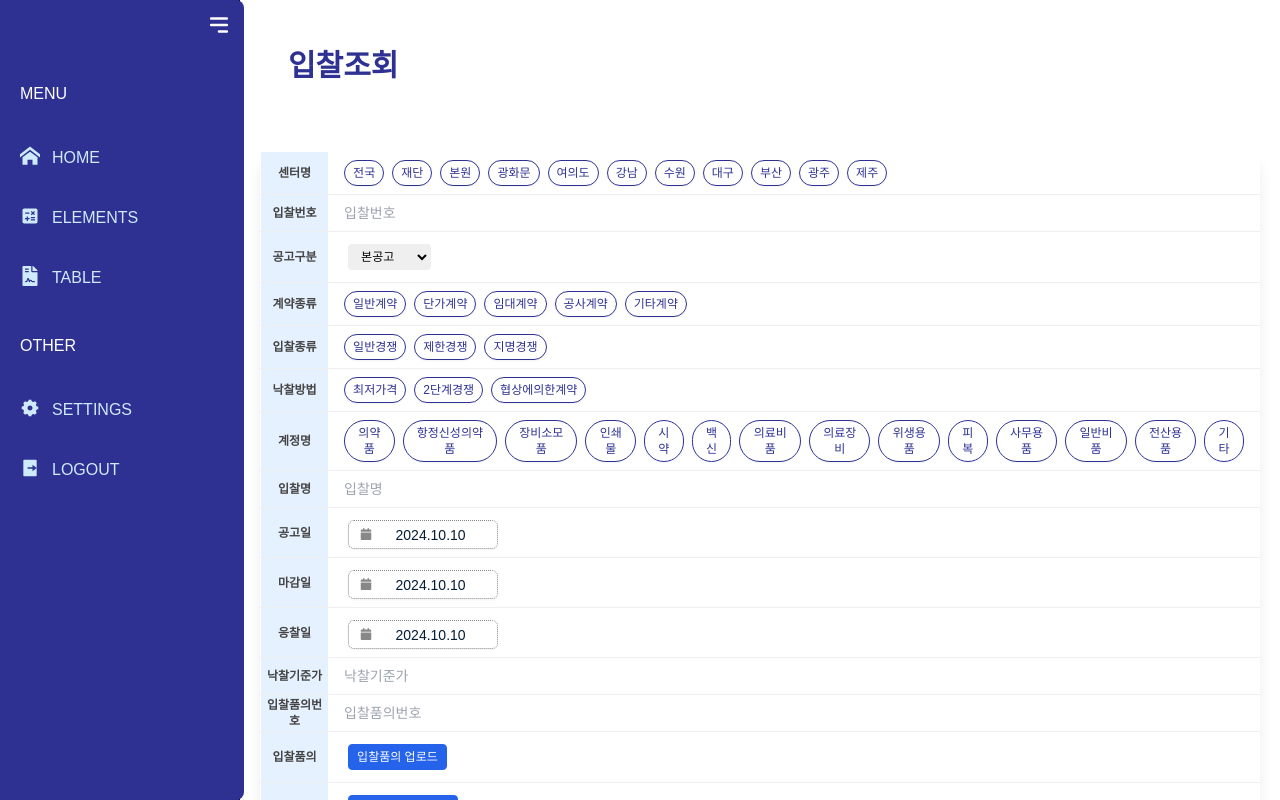
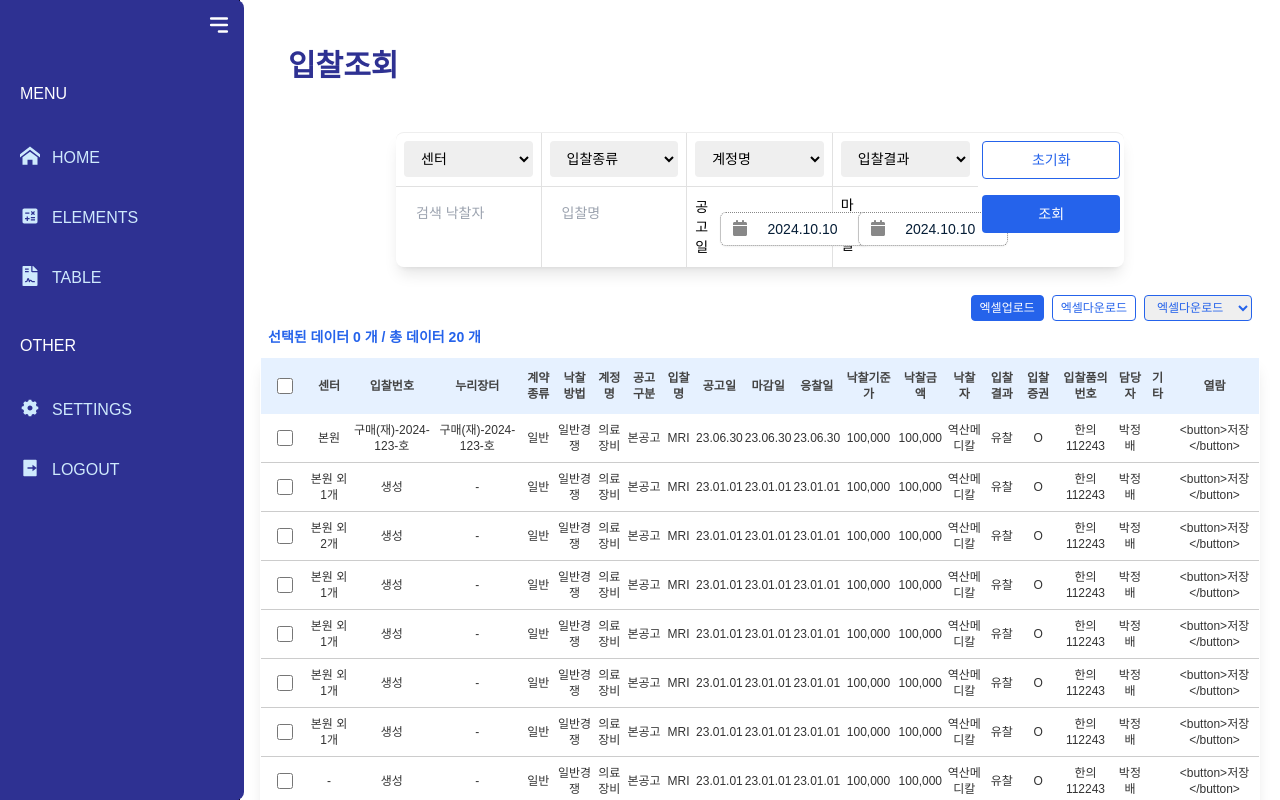
Before and after one commit to Hyeyeon-Ko/pur-ui2, a Next.js app: page /menu1 in a window 1280 px wide. Built offline with nearby package versions, Linux system fonts and the light colour scheme.

Commit message:
Feat: 화면 디자인 수정

```diff
--- a/app/(sidebar)/menu1/page.tsx
+++ b/app/(sidebar)/menu1/page.tsx
@@ -256,12 +256,10 @@ const MenuPage = () => {
     <div className="flex flex-col mb-4">
       <PageTitle pageTitle="입찰조회" mode="xl" fontWeight="bold" />
 
-      <VerticalTable data={vertical} />
-
       <div>
         <SearchFilter />
       </div>
-      <div className="flex justify-end mr-6 mt-10">
+      <div className="flex justify-end mr-6">
         <FileUploadButton
           onFileUpload={handleFileUpload}
           buttonText="엑셀업로드"
@@ -323,6 +321,7 @@ const MenuPage = () => {
         onDateChange={setSelectedDate}
         label="날짜선택"
       />
+      <VerticalTable data={vertical} />
     </div>
   );
 };
--- a/components/ui/organism/filter/SearchFilter.tsx
+++ b/components/ui/organism/filter/SearchFilter.tsx
@@ -32,7 +32,10 @@ const SearchFilter = () => {
   };
 
   return (
-    <div className="mx-auto rounded-lg shadow-lg w-[70%] bg-white">
+    <div
+      style={{ borderColor: colors["Grey_Lighten-4"] }}
+      className="border-t mx-auto rounded-lg shadow-lg w-[70%] bg-white"
+    >
       <div>
         <div className="grid grid-cols-5">
           <div
```
